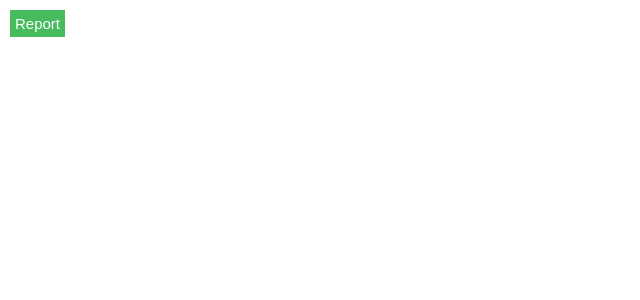
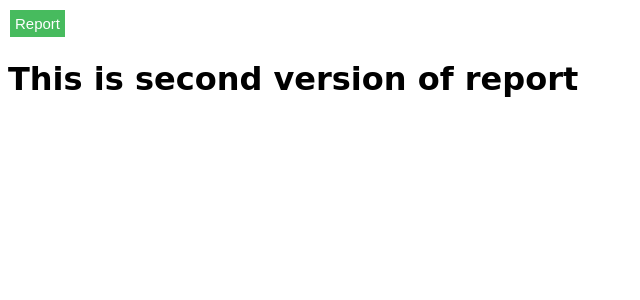
Before and after one commit to RadhikaRaghuwanshi/SEproject, a PHP site: page /report.php in a window 1280 px wide. Shown: the top 300 px of the page, without its empty margins (0-640 px from the left). Run offline with PHP 8.4, Linux system fonts and the light colour scheme; some libraries are stand-ins or nearby versions.

Commit message:
Second Version

```diff
--- a/report.php
+++ b/report.php
@@ -127,5 +127,7 @@ function checkit(){
 }
 
 </script>
+<h1>This is second version of report</h1>
+
 </body>
 </html>
```
